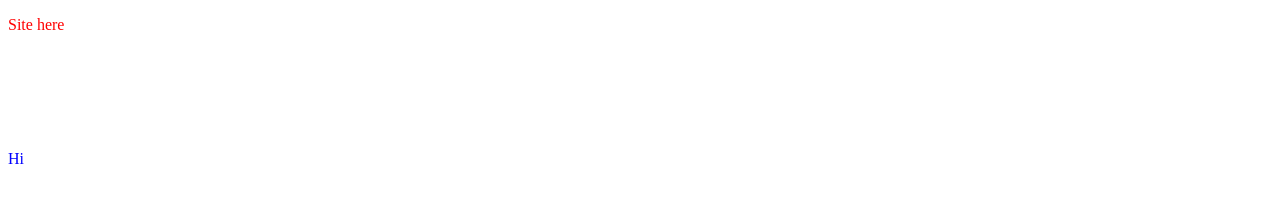
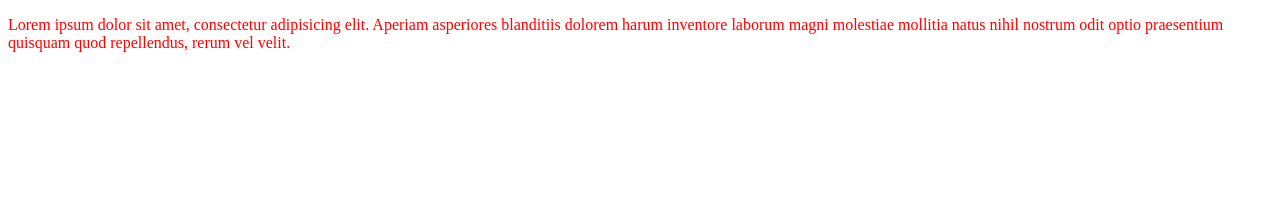
Before and after one commit to Makaroshka1911/site, a plain HTML site: page index.html in a window 1280 px wide. Drawn offline with Linux system fonts and the light colour scheme.

Commit message:
third commit

```diff
--- a/index.html
+++ b/index.html
@@ -9,7 +9,6 @@
     <title>Document</title>
 </head>
 <body>
-   <p>Site here</p>
-    <div class="know">Hi</div>
+   <p>Lorem ipsum dolor sit amet, consectetur adipisicing elit. Aperiam asperiores blanditiis dolorem harum inventore laborum magni molestiae mollitia natus nihil nostrum odit optio praesentium quisquam quod repellendus, rerum vel velit.</p>
 </body>
 </html>
```
